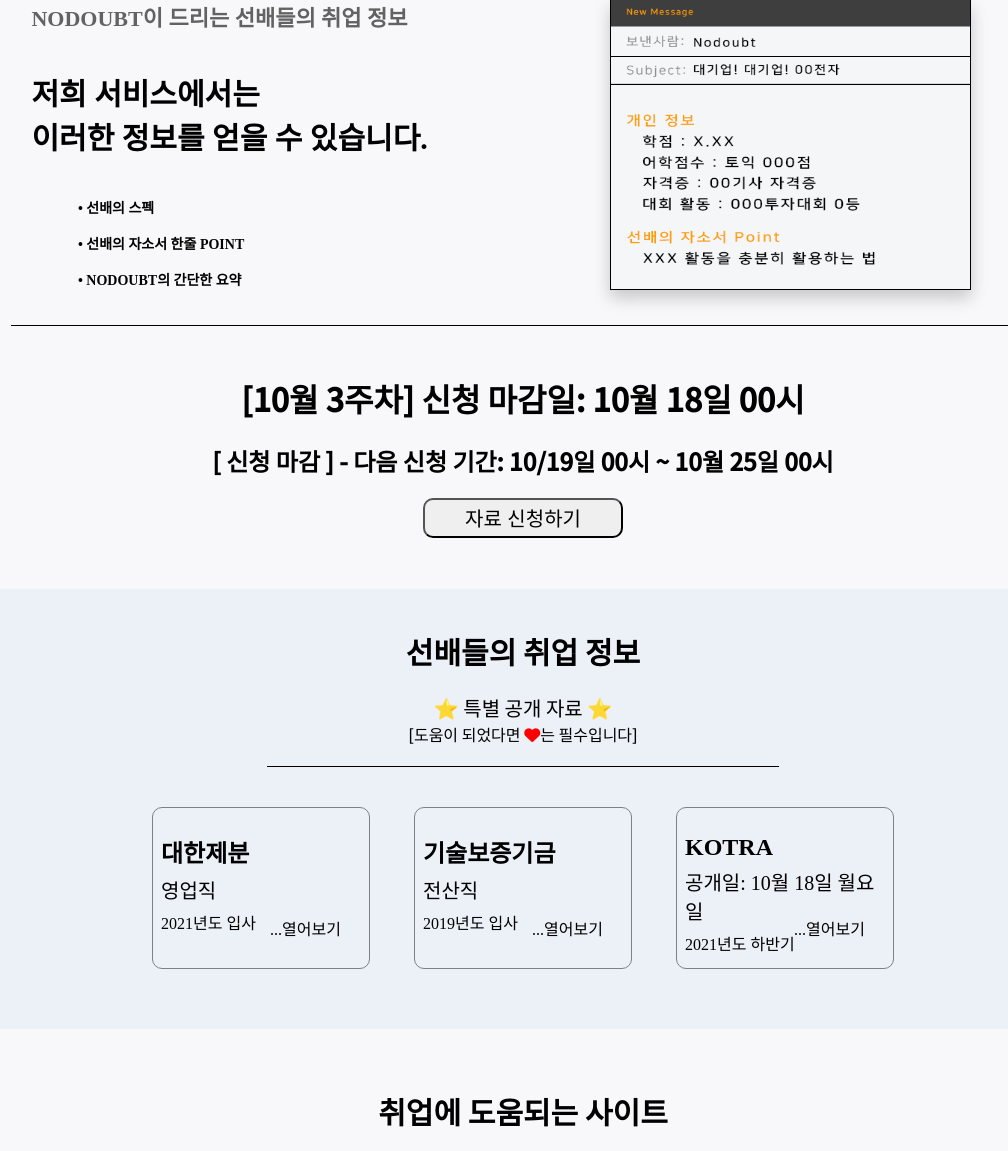
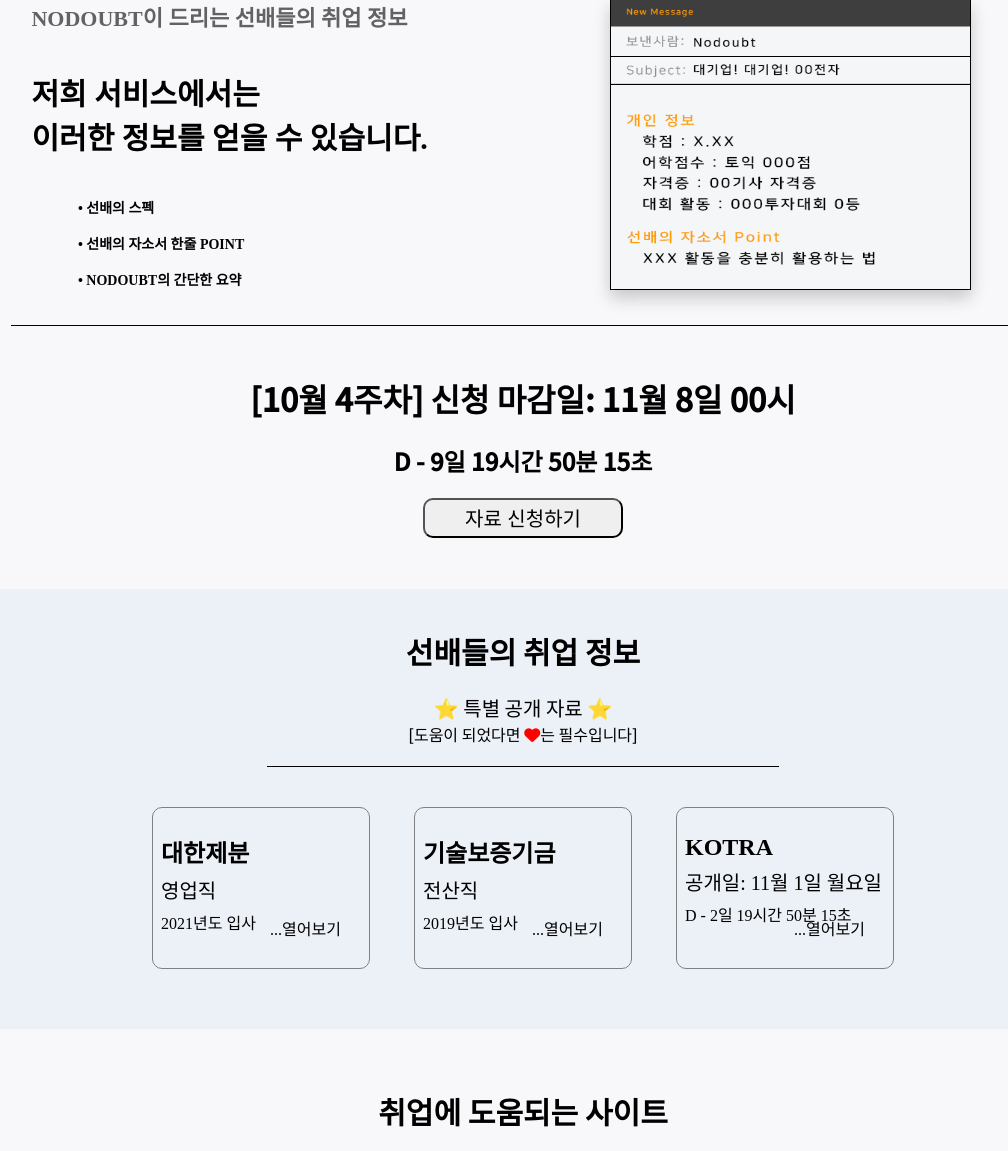
Before and after one commit to YoonHwe/nodoubt, a Django app: page / in a window 1280 px wide. Shown: the part 748-1899 px from the top of the page, without its empty margins (117-1125 px from the left). Run offline with Django 3.2, Linux system fonts and the light colour scheme; data comes from the database, SQL or seed files in the repository; some libraries are stand-ins or nearby versions.

Commit message:
10월 4주차 open

```diff
--- a/main/templates/main/index.html
+++ b/main/templates/main/index.html
@@ -62,7 +62,7 @@
         </div>
     </div>
     <div class="content_second_dtime">
-        <h1 class="content_second_dtime_h1">[10월 3주차] 신청 마감일: 10월 18일 00시</h1>
+        <h1 class="content_second_dtime_h1">[10월 4주차] 신청 마감일: 11월 8일 00시</h1>
         <h2 class="content_second_dtime_clock">--</h2>
         <div class="content_second_dtime_input">
             <input class="content_second_dtime_input_button" id="modal_btn" type="button" value="자료 신청하기">
@@ -111,7 +111,7 @@
                 </div>
                 <div class="content_second_left_application_inst">
                     <h5 id="content_second_left_application_inst_first">두 명의 선배 정보를</h5>
-                    <h5 id="content_second_left_application_inst_second">10월 18일 월요일까지</h5>
+                    <h5 id="content_second_left_application_inst_second">11월 8일 월요일까지</h5>
                     <h5 id="content_second_left_application_inst_second">이메일로 보내드립니다!</h5>
                 </div>
             </div>
--- a/nodoubt/static/js/clock.js
+++ b/nodoubt/static/js/clock.js
@@ -1,7 +1,7 @@
 const clockTitle = document.querySelector(".content_second_dtime_clock");
 function getClock() {
     const promiseDay = new Date();
-    const targetDay = new Date(2021, 9, 18, 0, 0, 0);
+    const targetDay = new Date(2021, 10, 8, 0, 0, 0);
     const month = String(promiseDay.getMonth()).padStart(2, "0");
     const day = String(promiseDay.getDate()).padStart(2, "0");
     const hour = String(promiseDay.getHours()).padStart(2, "0");
@@ -18,7 +18,7 @@ function getClock() {
     const minuteGap = Math.floor(timeGap / (1000 * 60)) % 60;
     const secondGap = Math.floor(timeGap / 1000) % 60;
     if(timeGap <= 0){
-        clockTitle.innerText = "[ 신청 마감 ] - 다음 신청 기간: 10/19일 00시 ~ 10월 25일 00시"
+        clockTitle.innerText = "[ 신청 마감 ] - 다음 신청 기간: 11/9일 00시 ~ 11월 15일 00시"
     }
     else{
         clockTitle.innerText = `D - ${dayGap}일 ${hourGap}시간 ${minuteGap}분 ${secondGap}초`;
--- a/nodoubt/static/js/popular.js
+++ b/nodoubt/static/js/popular.js
@@ -5,14 +5,14 @@ contentPopularLastAnchor.addEventListener("click",popularReady);
 const targetCompany = contentPopularLast.childNodes[1];
 const targetJob = contentPopularLast.childNodes[3];
 const targetYear = contentPopularLast.childNodes[5];
-targetJob.innerText = "공개일: 10월 18일 월요일";
+targetJob.innerText = "공개일: 11월 1일 월요일";
 
 function getClock() {
     const contentPopular = document.querySelector(".content_popular_top");
     const contentPopularLast = contentPopular.lastElementChild;
     const targetYear = contentPopularLast.childNodes[5];
     const date = new Date();
-    const targetDay = new Date(2021, 9, 18, 0, 0, 0);
+    const targetDay = new Date(2021, 10, 1, 0, 0, 0);
     const month = String(date.getMonth()).padStart(2, "0");
     const day = String(date.getDate()).padStart(2, "0");
     const hour = String(date.getHours()).padStart(2, "0");
--- a/static/js/clock.js
+++ b/static/js/clock.js
@@ -1,7 +1,7 @@
 const clockTitle = document.querySelector(".content_second_dtime_clock");
 function getClock() {
     const promiseDay = new Date();
-    const targetDay = new Date(2021, 9, 18, 0, 0, 0);
+    const targetDay = new Date(2021, 10, 8, 0, 0, 0);
     const month = String(promiseDay.getMonth()).padStart(2, "0");
     const day = String(promiseDay.getDate()).padStart(2, "0");
     const hour = String(promiseDay.getHours()).padStart(2, "0");
@@ -18,7 +18,7 @@ function getClock() {
     const minuteGap = Math.floor(timeGap / (1000 * 60)) % 60;
     const secondGap = Math.floor(timeGap / 1000) % 60;
     if(timeGap <= 0){
-        clockTitle.innerText = "[ 신청 마감 ] - 다음 신청 기간: 10/19일 00시 ~ 10월 25일 00시"
+        clockTitle.innerText = "[ 신청 마감 ] - 다음 신청 기간: 11/9일 00시 ~ 11월 15일 00시"
     }
     else{
         clockTitle.innerText = `D - ${dayGap}일 ${hourGap}시간 ${minuteGap}분 ${secondGap}초`;
--- a/static/js/popular.js
+++ b/static/js/popular.js
@@ -5,14 +5,14 @@ contentPopularLastAnchor.addEventListener("click",popularReady);
 const targetCompany = contentPopularLast.childNodes[1];
 const targetJob = contentPopularLast.childNodes[3];
 const targetYear = contentPopularLast.childNodes[5];
-targetJob.innerText = "공개일: 10월 18일 월요일";
+targetJob.innerText = "공개일: 11월 1일 월요일";
 
 function getClock() {
     const contentPopular = document.querySelector(".content_popular_top");
     const contentPopularLast = contentPopular.lastElementChild;
     const targetYear = contentPopularLast.childNodes[5];
     const date = new Date();
-    const targetDay = new Date(2021, 9, 18, 0, 0, 0);
+    const targetDay = new Date(2021, 10, 1, 0, 0, 0);
     const month = String(date.getMonth()).padStart(2, "0");
     const day = String(date.getDate()).padStart(2, "0");
     const hour = String(date.getHours()).padStart(2, "0");
```
Also changed, not shown: main/templates/sample/sample12.html (added, +103 -0 lines).
